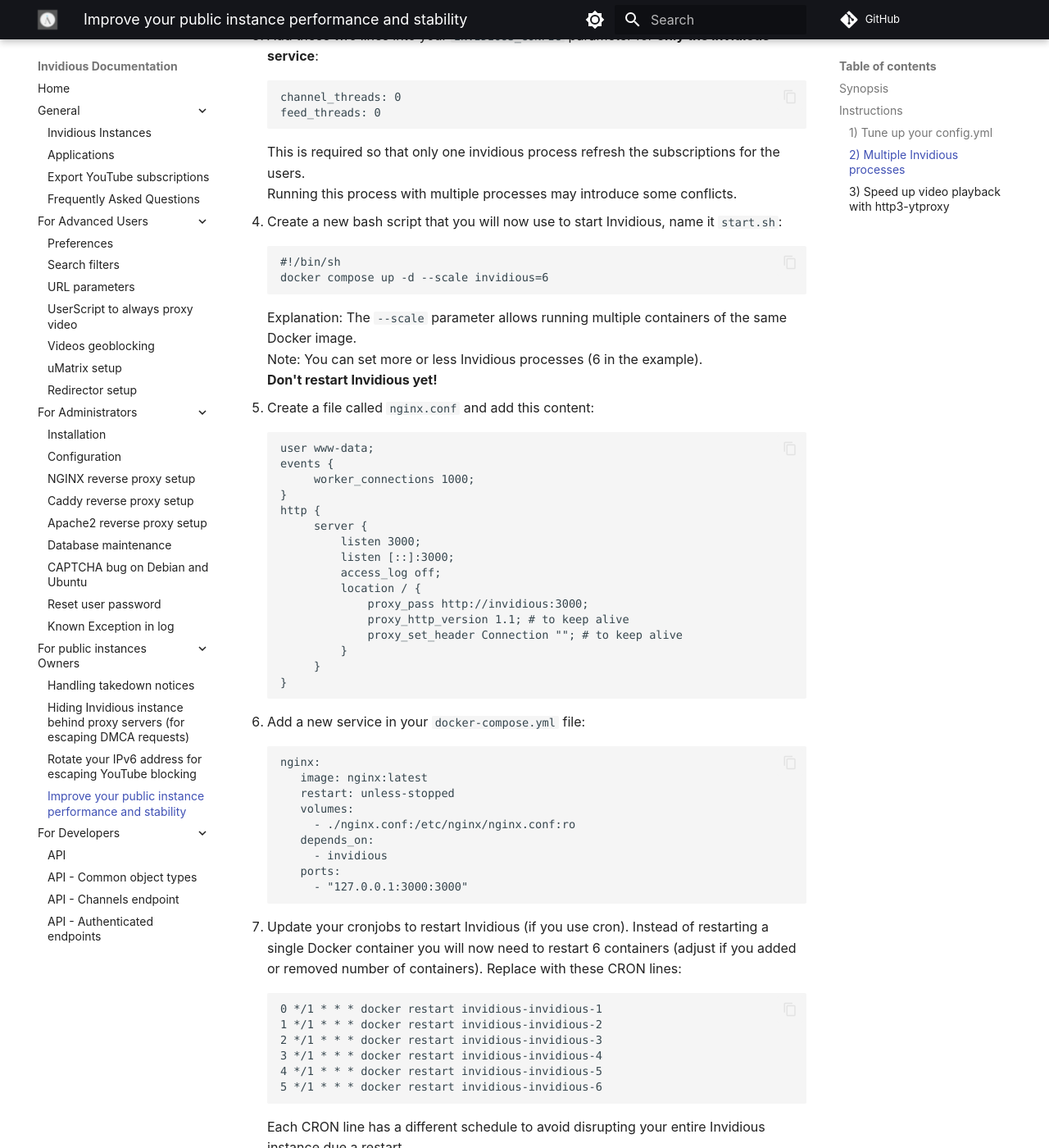
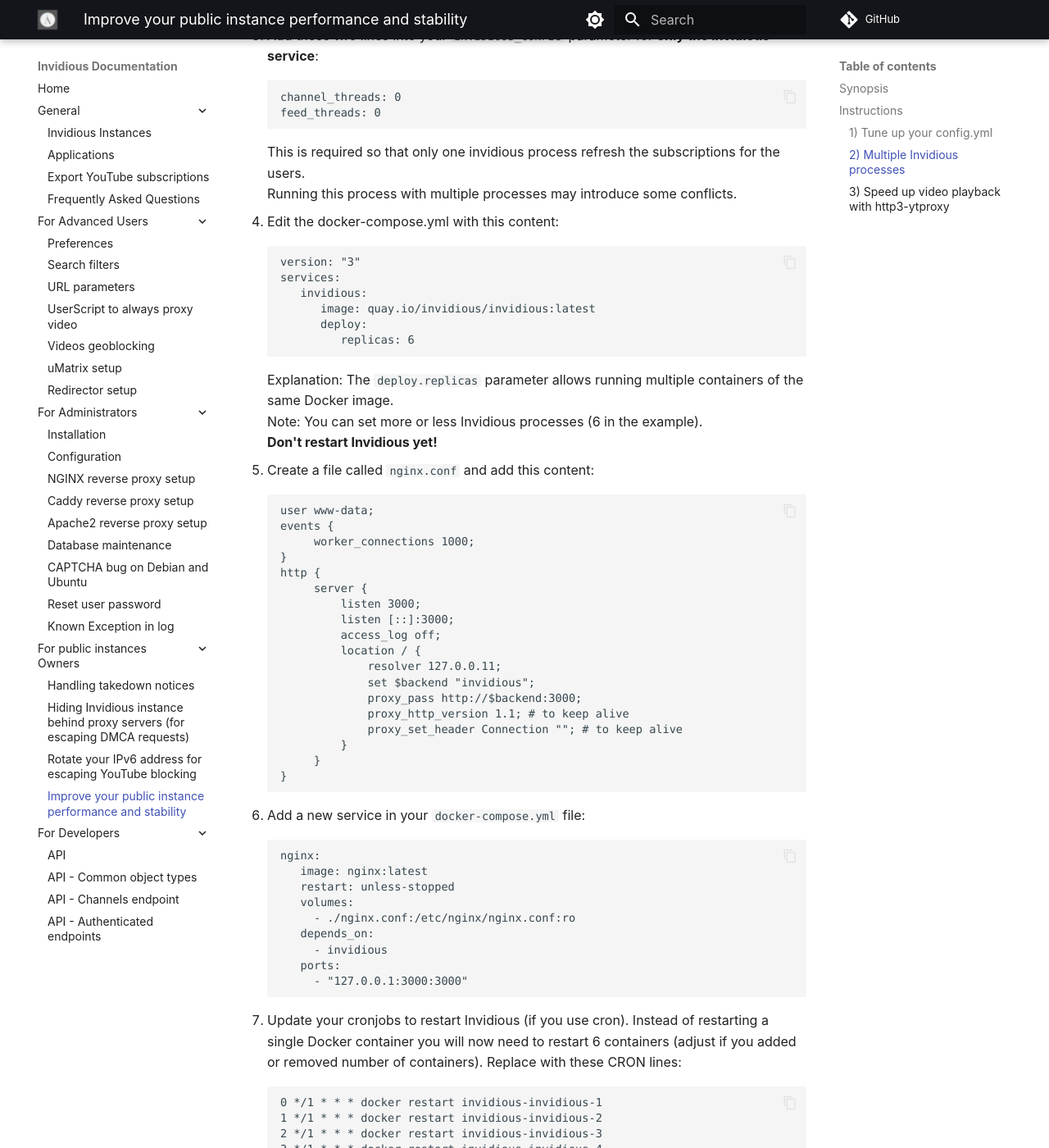
Before and after one commit to iv-org/documentation, an MkDocs documentation site: the page built from docs/improve-public-instance.md, in a window 1280 px wide and 1400 px high, scrolled down 1392 px. Shown: the whole window at 82% size. Built offline with MkDocs 1.6.1 and Material for MkDocs 9.7.7, drawn with Linux system fonts in a browser that asks for light colours; comment, search, counter and statistics services are not loaded; some of the changed text lies outside the part shown.

Commit message:
Update improve-public-instance.md
`Scale` can be replaced with `deploy.replicas` within the compose file.

https://github.com/docker/compose/issues/5586#issuecomment-972130556

Using a variable in proxy_pass forces re-resolution of the DNS names. (In my tests, this helps solving some network quirks)

https://forum.nginx.org/read.php?2,215830,215832#msg-215832

````diff
--- a/docs/improve-public-instance.md
+++ b/docs/improve-public-instance.md
@@ -42,12 +42,16 @@
    ```
    This is required so that only one invidious process refresh the subscriptions for the users.
    Running this process with multiple processes may introduce some conflicts.
-4. Create a new bash script that you will now use to start Invidious, name it `start.sh`:
+4. Edit the docker-compose.yml with this content:
    ```
-   #!/bin/sh
-   docker compose up -d --scale invidious=6
+   version: "3"
+   services:
+      invidious:
+         image: quay.io/invidious/invidious:latest
+         deploy:
+            replicas: 6
    ```
-   Explanation: The `--scale` parameter allows running multiple containers of the same Docker image.
+   Explanation: The `deploy.replicas` parameter allows running multiple containers of the same Docker image.
    Note: You can set more or less Invidious processes (6 in the example).
    **Don't restart Invidious yet!**
 5. Create a file called `nginx.conf` and add this content:
@@ -62,7 +66,9 @@
             listen [::]:3000;
             access_log off;
             location / {
-                proxy_pass http://invidious:3000;
+                resolver 127.0.0.11;
+                set $backend "invidious";
+                proxy_pass http://$backend:3000;
                 proxy_http_version 1.1; # to keep alive
                 proxy_set_header Connection ""; # to keep alive
             }
@@ -96,8 +102,7 @@
 8. Apply the new configuration:
    ```
    docker compose down
-   chmod +x ./start.sh
-   ./start.sh
+   docker compose up
    ```
 
 ??? note "Click here for a final example of the `docker-compose` file. (Don't copy blindly)"
@@ -254,7 +261,7 @@
    volumes:
     - /opt/http3-ytproxy:/opt/http3-ytproxy
    ```
-5. Reload the docker composition: `./start.sh` (if you followed the [second section](#2-multiple-invidious-processes))
+5. Reload the docker compose. (if you followed the [second section](#2-multiple-invidious-processes))
 6. Reload NGINX: `systemctl reload nginx`.
 
 ??? note "Click here for a final example of the `docker-compose` file. (Don't copy blindly)"
````
Also changed, not shown: other parts of docs/improve-public-instance.md (+4 -0 lines).
